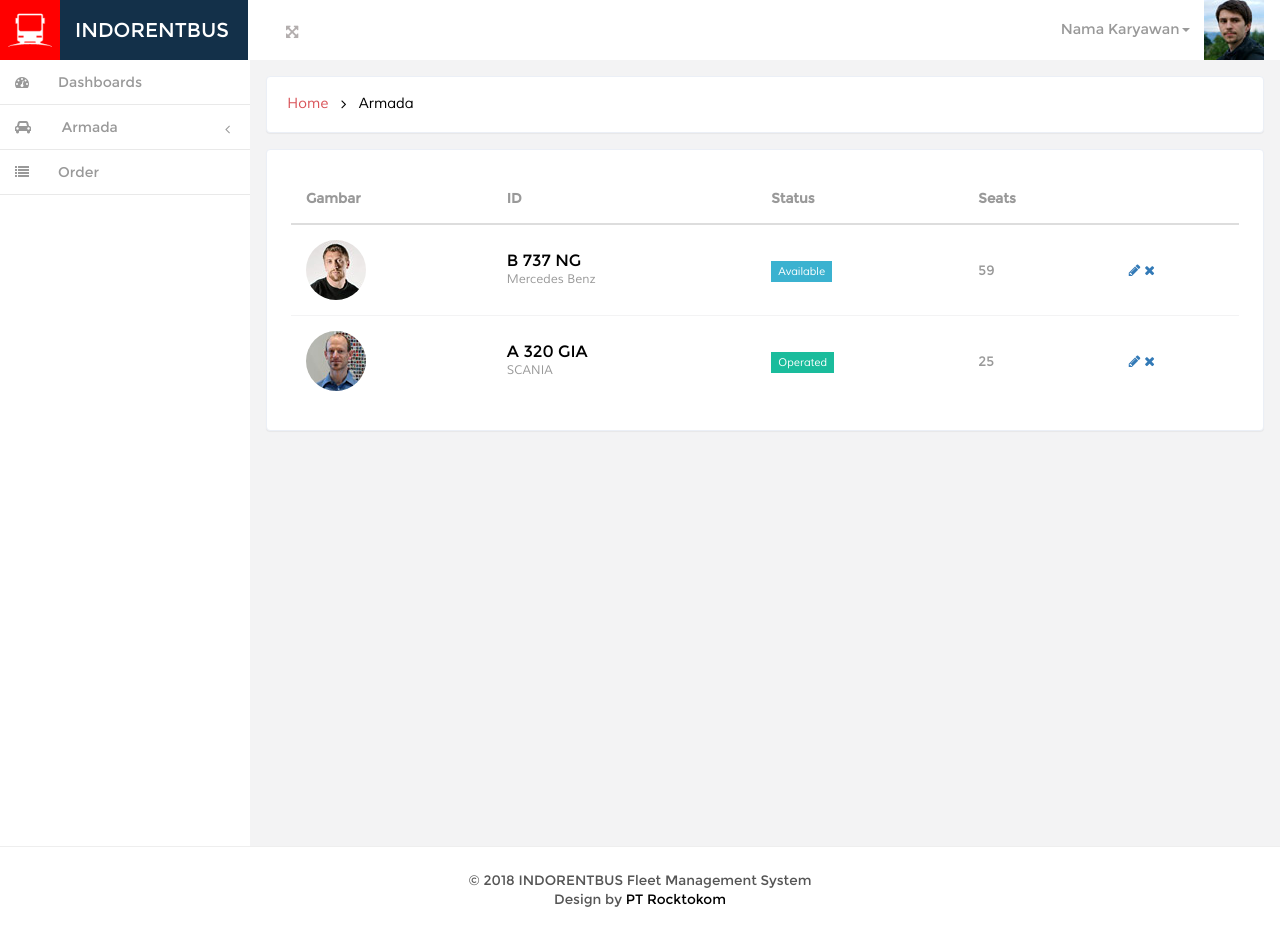
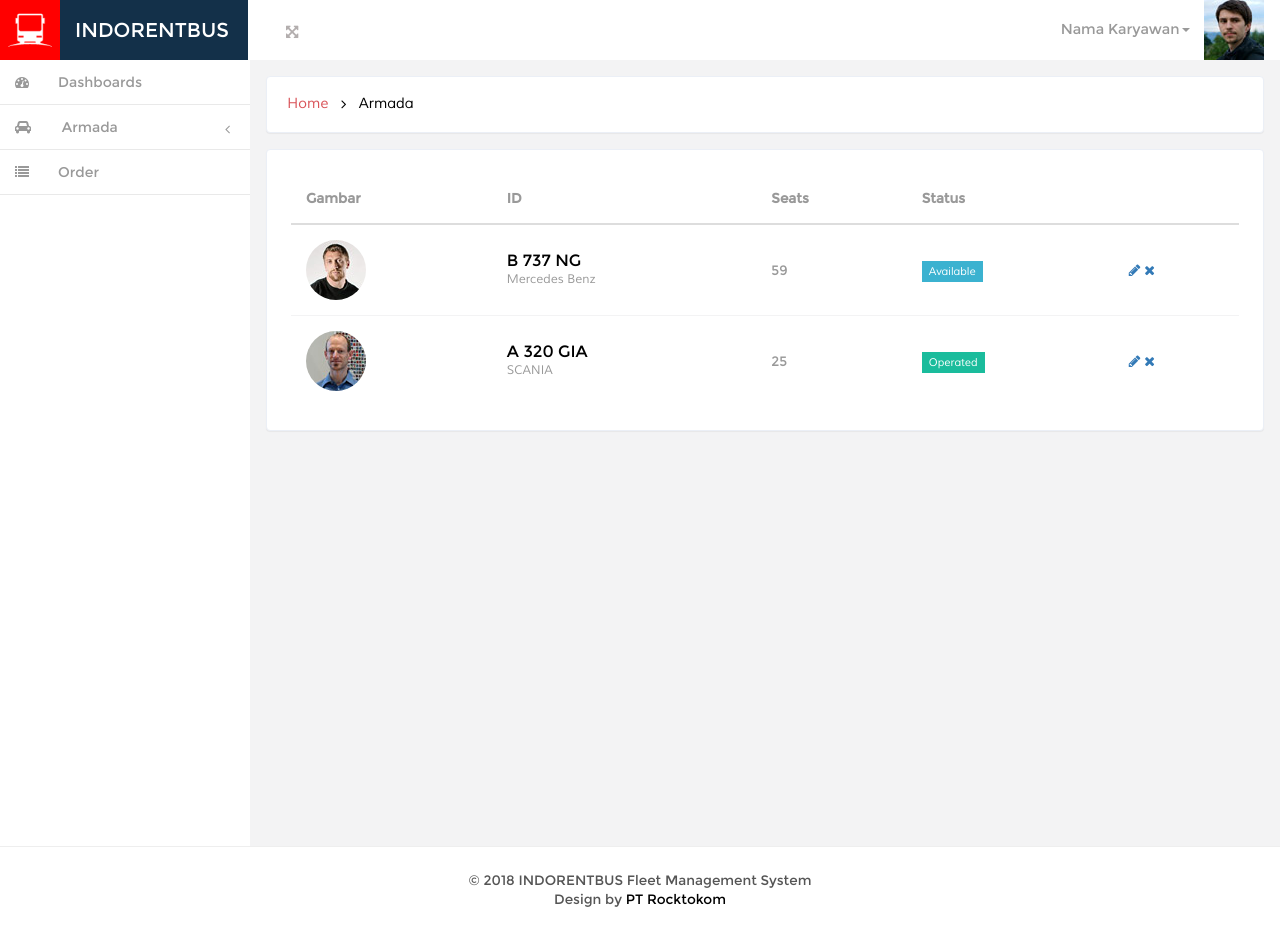
Before and after one commit to kemtol/indorentbus, a Jekyll site: the page built from laman/armada.html, in a window 1280 px wide. Built offline with Jekyll 4.4.1, drawn with Linux system fonts in a browser that asks for light colours; nearby versions of some CDN libraries; Markdown is read by kramdown in place of the engine named in the settings; comment, search, counter and statistics services are not loaded.

Commit message:
Update armada.html

```diff
--- a/laman/armada.html
+++ b/laman/armada.html
@@ -20,8 +20,8 @@ permalink: /armada/
 			<tr>
 				<th>Gambar</th>
 				<th>ID</th>
+				<th>Seats</th>
 				<th>Status</th>
-				<th>Seats</th>
 				<th>&nbsp</th>
 			</tr>
 		</thead>
@@ -34,13 +34,12 @@ permalink: /armada/
 				<h6>B 737 NG</h6>
 				<p>Mercedes Benz</p>
 			    </td>
+			    <td class="march">
+			       59
+			    </td>
 			    <td>
 				<span class="fam">Available</span>
 			    </td>
-			    <td class="march">
-			       59
-			    </td>
-
 			     <td>
 				<a href="" class="fa fa-pencil"></a> <a href="" class="fa fa-times"></a>
 
@@ -54,13 +53,12 @@ permalink: /armada/
 				<h6>A 320 GIA</h6>
 				<p>SCANIA</p>
 			    </td>
+			    <td class="march">
+				25
+			    </td>
 			    <td>
 				<span class="mar">Operated</span>
 			    </td>
-			    <td class="march">
-				25
-			    </td>
-
 			     <td>
 				<a href="" class="fa fa-pencil"></a> <a href="" class="fa fa-times"></a>
 			    </td>
```
